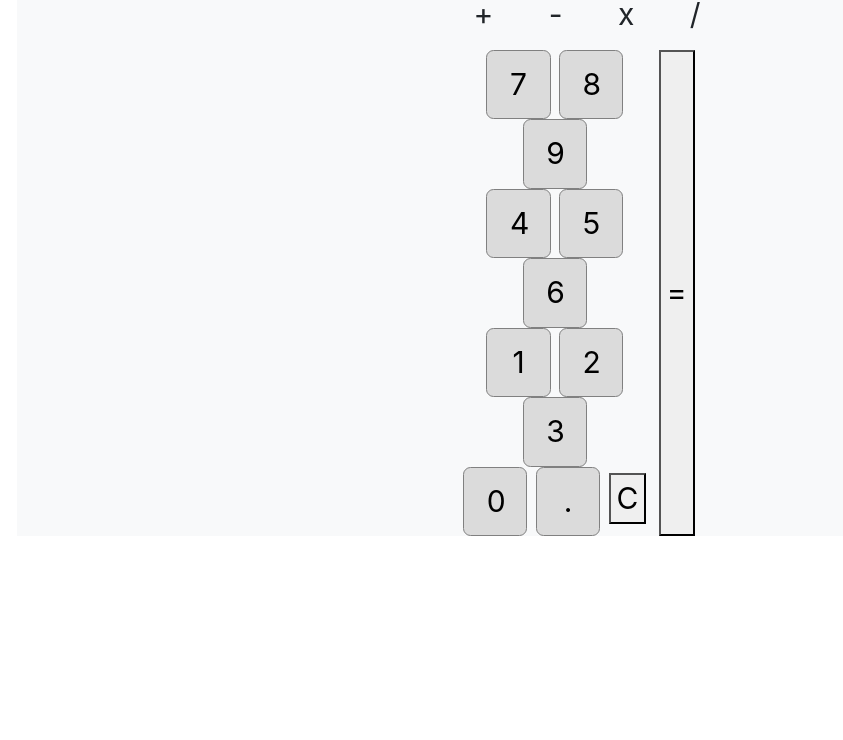
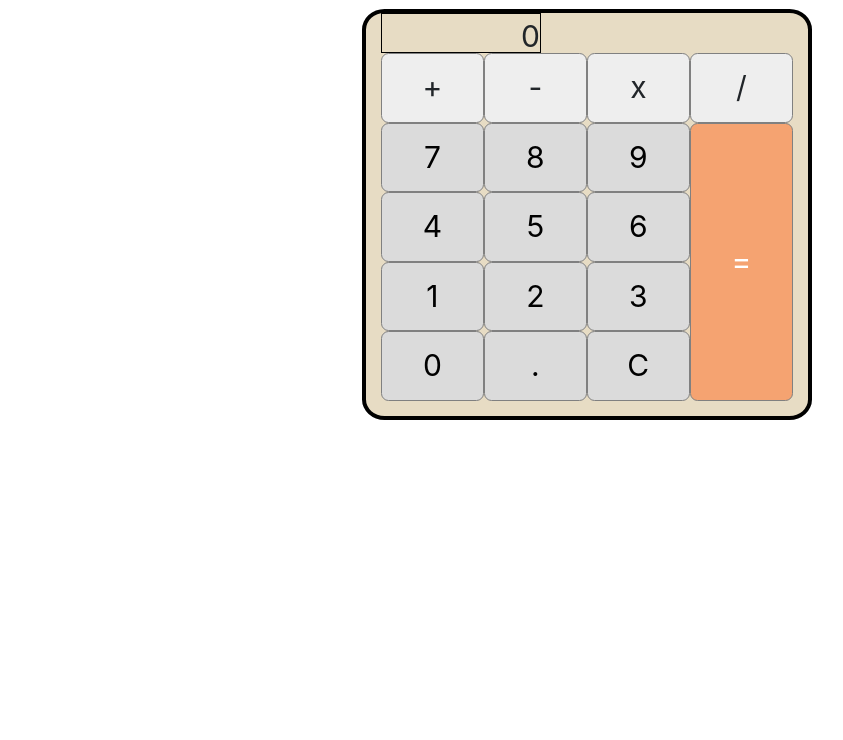
Before and after one commit to vishaln/calculator, a plain HTML site: page index.html in a window 1280 px wide. Shown: the part 60-800 px from the top of the page, without its empty margins (53-896 px from the left). Drawn offline with nearby package versions, Linux system fonts and the light colour scheme.

Commit message:
merged js changes

```diff
--- a/index.html
+++ b/index.html
@@ -1,84 +1,63 @@
+
+
 <!doctype html>
 <html lang="en">
-
   <head>
     <!-- Required meta tags -->
     <meta charset="utf-8">
     <meta name="viewport" content="width=device-width, initial-scale=1, shrink-to-fit=no">
 
     <!-- Bootstrap CSS -->
-  <link rel="stylesheet" href="https://stackpath.bootstrapcdn.com/bootstrap/4.4.1/css/bootstrap.min.css"
-    integrity="sha384-Vkoo8x4CGsO3+Hhxv8T/Q5PaXtkKtu6ug5TOeNV6gBiFeWPGFN9MuhOf23Q9Ifjh" crossorigin="anonymous">
+    <link rel="stylesheet" href="https://stackpath.bootstrapcdn.com/bootstrap/4.4.1/css/bootstrap.min.css" integrity="sha384-Vkoo8x4CGsO3+Hhxv8T/Q5PaXtkKtu6ug5TOeNV6gBiFeWPGFN9MuhOf23Q9Ifjh" crossorigin="anonymous">
     <link rel="stylesheet" href="style.css">
     <title>Calculator</title>
   </head>
 
   <body>
 
+  <h4>Calculator</h4>
 
-  <!-- <h1>Calculator</h1> -->
+  <div class="container flex-wrap calculator-main">
 
-  <div class="container bg-light calculator-main">
-
-    <!-- <input id="calculatorValue" class="text" type="text" disabled> -->
+    <!-- <input id="display" class="text" type="text" disabled> -->
     <div class="calc-display" style="width: 160px; height:40px; border: 1px solid #000; margin:0; text-align: right;">0</div>
     <div class="calc-keys">
-      <div>
+    <div id="operators" class="d-flex flex-wrap ">
       <button class="btn" data-action="addition">+</button>
       <button class="btn" data-action="subtract">-</button>
-        <button class="btn" data-action="multiply">x</button>
+      <button class="btn" sata-action="multiply">x</button>
       <button class="btn" data-action="divide">/</button>
     </div>
-      <div class="d-inline-flex">
 
-        <div id="numbers" class="bg-light">
+    <div id="num_equal" class="d-inline-flex">
 
+      <div id="numbers" class="d-flex flex-wrap">
           <button class="btn">7</button>
           <button class="btn">8</button>
           <button class="btn">9</button>
 
-          <br>
           <button class="btn">4</button>
           <button class="btn">5</button>
           <button class="btn">6</button>
-
-          <br>
 
           <button class="btn">1</button>
           <button class="btn">2</button>
           <button class="btn">3</button>
 
-          <br>
-
           <button class="btn">0</button>
-          <button class="btn" data-action="decimal">.</button>
-          <button class="" id="clearCalcValue" data-action="clear">C</button>
-
+          <button id="decimal" class="btn" data-action="decimal">.</button>
+          <button id="clear" class="btn" data-action="clear">C</button>
       </div>
 
-        <div id="equal" class="pl-1">
-          <button class="btns" id="calculation" data-action="calculate">=</button>
+      <div id="equal">
+        <button class="btn" data-action="calculate">=</button>
       </div>
 
     </div>
   </div>
-  </div>
 
 
-
-
-  <!-- Optional JavaScript -->
-  <!-- jQuery first, then Popper.js, then Bootstrap JS -->
-  <script src="https://code.jquery.com/jquery-3.4.1.slim.min.js"
-    integrity="sha384-J6qa4849blE2+poT4WnyKhv5vZF5SrPo0iEjwBvKU7imGFAV0wwj1yYfoRSJoZ+n"
-    crossorigin="anonymous"></script>
-  <script src="https://cdn.jsdelivr.net/npm/popper.js@1.16.0/dist/umd/popper.min.js"
-    integrity="sha384-Q6E9RHvbIyZFJoft+2mJbHaEWldlvI9IOYy5n3zV9zzTtmI3UksdQRVvoxMfooAo"
-    crossorigin="anonymous"></script>
-  <script src="https://stackpath.bootstrapcdn.com/bootstrap/4.4.1/js/bootstrap.min.js"
-    integrity="sha384-wfSDF2E50Y2D1uUdj0O3uMBJnjuUD4Ih7YwaYd1iqfktj0Uod8GCExl3Og8ifwB6"
-    crossorigin="anonymous"></script>
+  </div >
   <script src="calculator.js"></script>
   </body>
-
 </html>
--- a/style.css
+++ b/style.css
@@ -3,6 +3,30 @@
     font-size: 30px;
     text-align: center;
 }
+
+.container{
+    width:450px;
+    display: flex;
+    background-color:#e7dcc4;
+    border-radius: 5%;
+    border: 4px solid black;
+}
+
+.btn{
+    text-align: center;
+    /* border-radius: 0%; (We can use this to remove rounded corners of the buttons) */
+}
+
+
+#operators .btn{
+    background-color: #eeeeee;
+}
+
+#operators .btn:hover{
+    background-color: #000000;
+    color: white;
+}
+
 
 #display{
     background-color: black;
@@ -61,3 +85,10 @@
     background-color:#d6824f;
         color: white;
 }
+
+#numbers #decimal:hover{
+    background-color: #00adc4;
+}
+#numbers #clear:hover{
+    background-color: #ab0000;
+}
```
Lines whose indentation alone changed are shown as unchanged.
